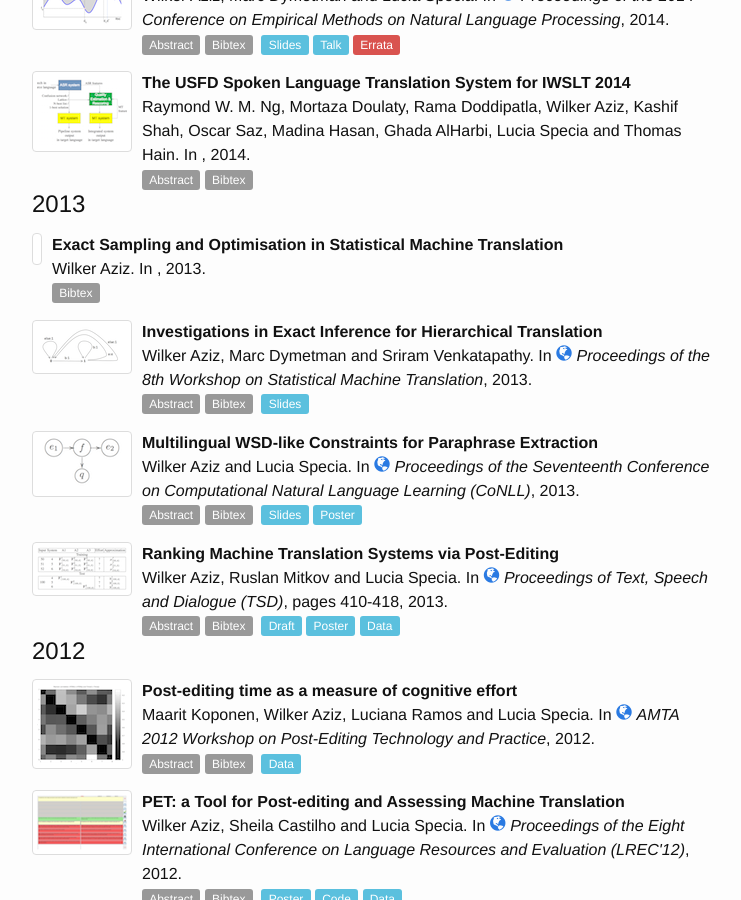
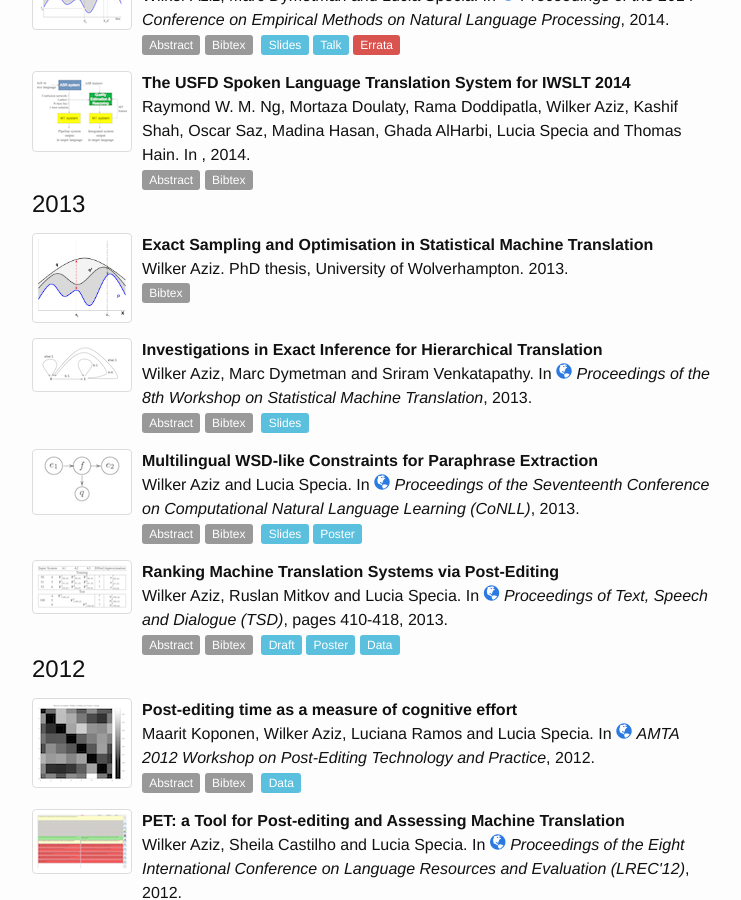
Before and after one commit to wilkeraziz/oldsite, a Jekyll site: the page built from publications.markdown, in a window 1280 px wide and 900 px high, scrolled down 829 px. Shown: the whole window, without its empty margins (268-1009 px from the left). Built offline with Jekyll 4.4.1, drawn with Linux system fonts in a browser that asks for light colours.

Commit message:
phd thesis

```diff
--- a/_data/papers/2013.yml
+++ b/_data/papers/2013.yml
@@ -1,11 +1,12 @@
 -
   layout: paper
-  paper-type: inproceedings
+  paper-type: thesis
   selected: y
   year: 2013
   img: thesis
   title: Exact Sampling and Optimisation in Statistical Machine Translation
   authors: Wilker Aziz
+  institution: University of Wolverhampton
   doc-url: http://rgcl.wlv.ac.uk/papers/aziz-thesis.pdf
   bibtex: >
     @PhdThesis{aziz-phd,
--- a/_includes/paper.html
+++ b/_includes/paper.html
@@ -1,6 +1,6 @@
 <div class="media">
   <a class="pull-left thumbnail" {% if include.paper.doc-url %} href="{{ include.paper.doc-url }}" {% endif %}>
-    <img src="/img/paper/{{ include.paper.img }}.png" alt=""/>
+    <img src="/img/paper/{{ include.paper.img }}.png" alt="" style="max-width:90px; height:auto;"/>
   </a>
   <div class="media-body">
     <!-- citation -->
@@ -28,8 +28,8 @@
             {% if include.paper.volume %}{{ include.paper.volume }}{% endif %}{% if include.paper.number %}({{ include.paper.number }}){% endif %}
             {% if include.paper.article%}: Article {{ include.paper.article}},{% endif %}
             {% if include.paper.pages %}: pages {{ include.paper.pages }},{% endif %}
-      {% when "dissertation" %}
-        Dissertation, {{ include.paper.institution }}.
+      {% when "thesis" %}
+        PhD thesis, {{ include.paper.institution }}.
     {% endcase %}
     {{ include.paper.year }}.
     {% if include.paper.note %}<i>{{ include.paper.note }}</i>{% endif %}
```
Also changed, not shown: index.md (+0 -1 lines), img/paper/thesis.png (added).
